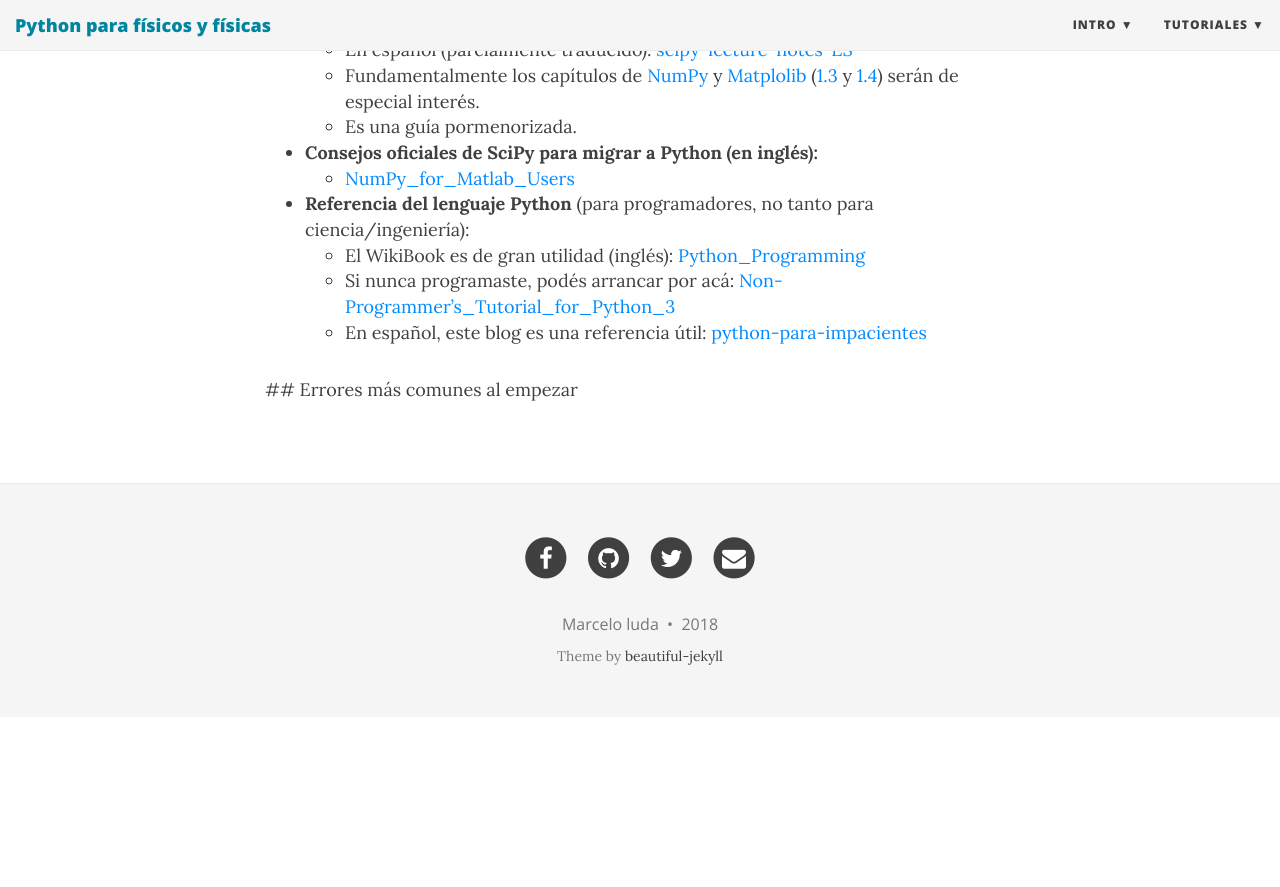
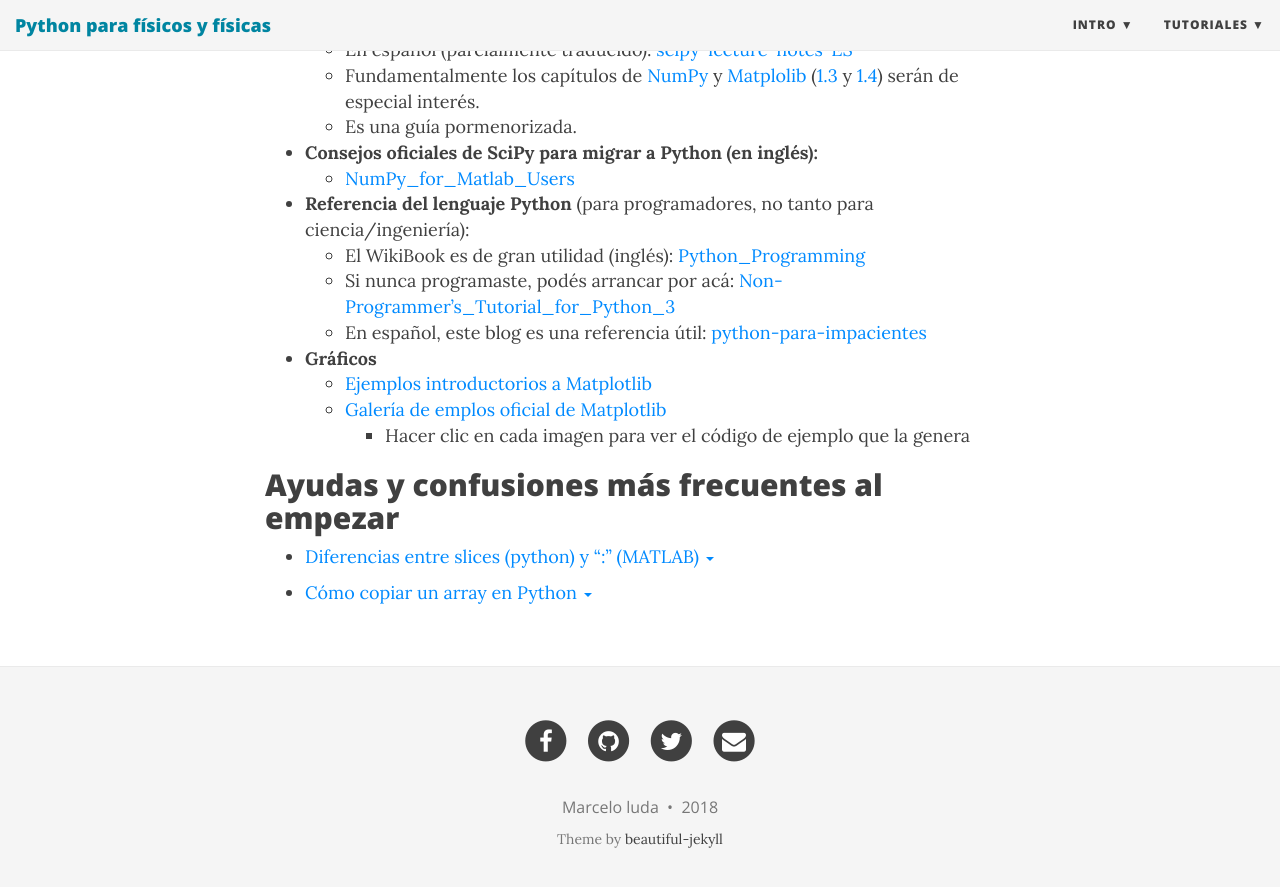
Before and after one commit to marceluda/python-para-fisicos, a Jekyll site: the page built from intro/de-matlab-a-python.md, in a window 1280 px wide and 900 px high, scrolled down 4063 px. Shown: the top 887 px of the window. Built offline with Jekyll 4.4.1, drawn with Linux system fonts in a browser that asks for light colours; nearby versions of some CDN libraries; before the commit the page ends 4780 px from its top, so only the background shows below that.

Commit message:
matalba 5

```diff
--- a/intro/de-matlab-a-python.md
+++ b/intro/de-matlab-a-python.md
@@ -188,5 +188,21 @@ Si queremos profundizar, pasando la urgencia, acá hay una serie de recursos út
       [Non-Programmer's_Tutorial_for_Python_3](https://en.wikibooks.org/wiki/Non-Programmer%27s_Tutorial_for_Python_3)
     - En español, este blog es una referencia útil:
       [python-para-impacientes](http://python-para-impacientes.blogspot.com.ar/p/indice.html)
+  - **Gráficos**
+    - [Ejemplos introductorios a Matplotlib](http://webs.ucm.es/info/aocg/python/modulos_cientificos/matplotlib/index.html)
+    - [Galería de emplos oficial de Matplotlib](https://matplotlib.org/gallery.html)
+      - Hacer clic en cada imagen para ver el código de ejemplo que la genera
 
-  ## Errores más comunes al empezar
+## Ayudas y confusiones más frecuentes al empezar
+
+  - <a data-toggle="collapse" href="#ayudas_slices" aria-expanded="false" aria-controls="ayudas_slices">Diferencias entre slices (python) y ":" (MATLAB)  <span class="caret"></span></a>
+
+<div id="ayudas_slices" class="collapse" markdown="1" style="padding: 10px; border: 1px solid gray; border-radius: 5px;">
+Completar
+</div>
+
+  - <a data-toggle="collapse" href="#ayudas_copy" aria-expanded="false" aria-controls="ayudas_copy">Cómo copiar un array en Python <span class="caret"></span></a>
+
+<div id="ayudas_copy" class="collapse" markdown="1" style="padding: 10px; border: 1px solid gray; border-radius: 5px;">
+Completar
+</div>
```
